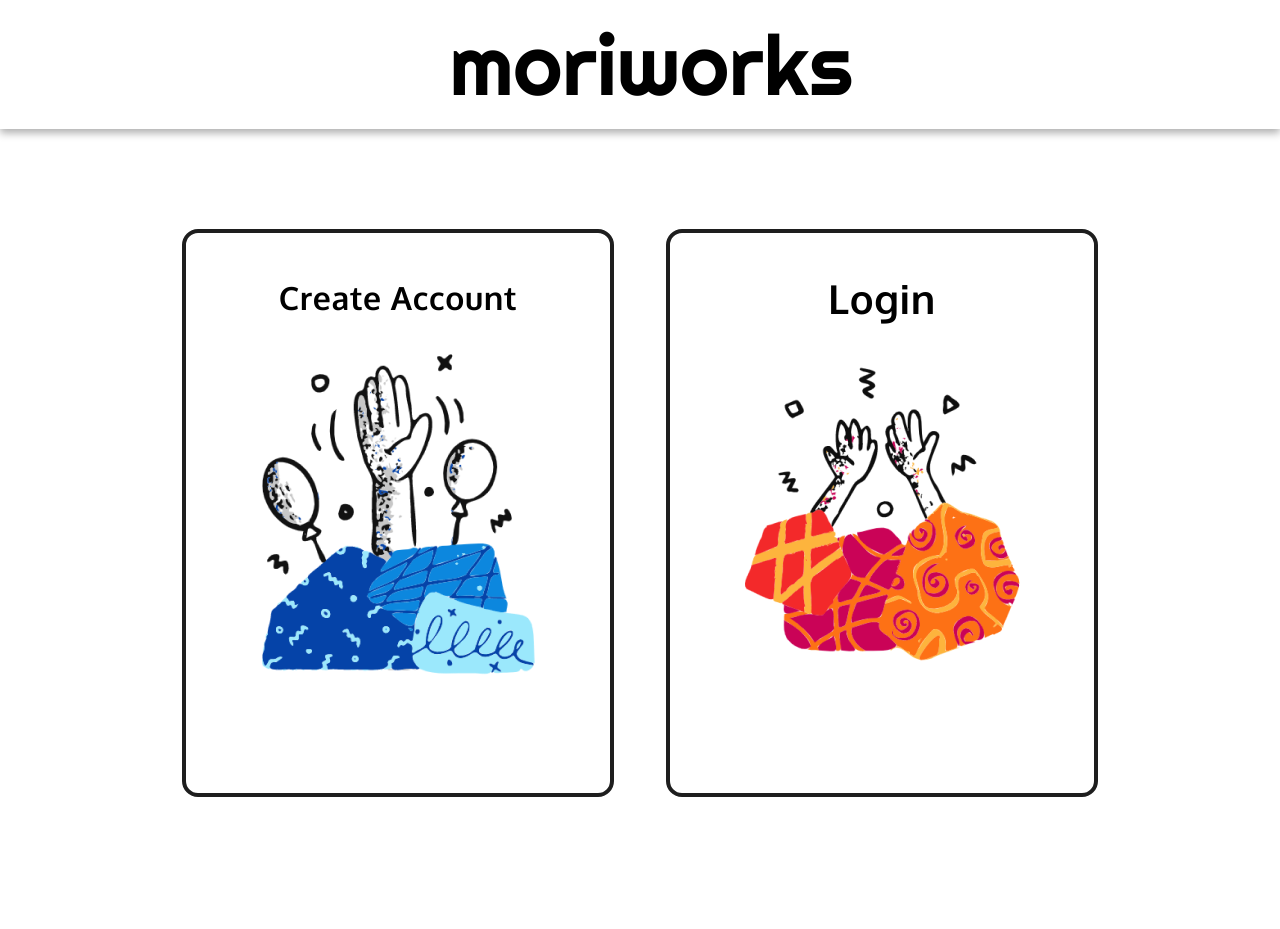
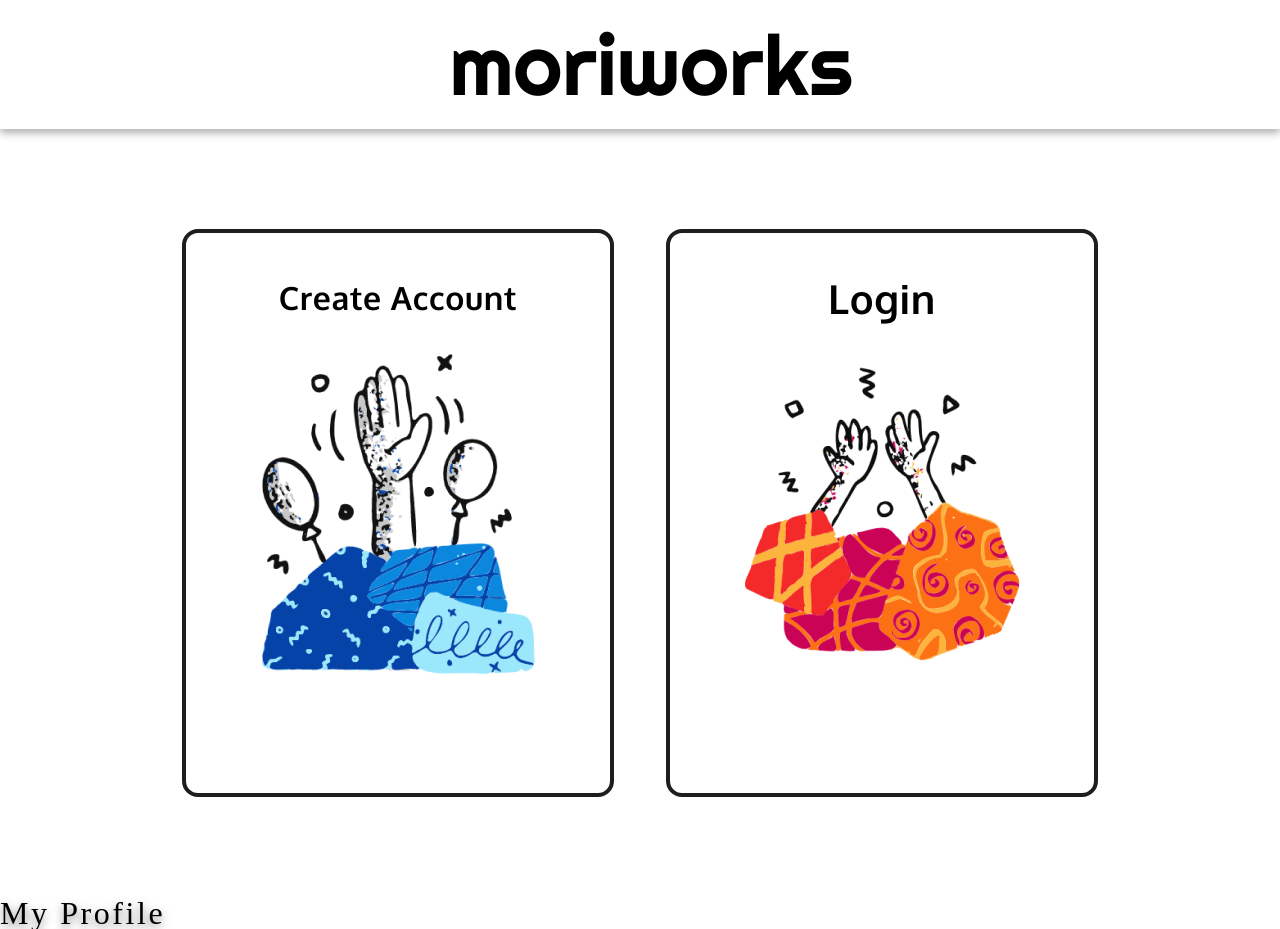
Before and after one commit to Kozaki01/2023_04_cteam, a Next.js app in the folder moriworks/: page / in a window 1280 px wide. Before the commit the page ends 897 px from the top, so only its background shows below. Built offline with nearby package versions, Linux system fonts and the light colour scheme.

Commit message:
タイトルコンポーネント作成

```diff
--- /dev/null
+++ b/moriworks/src/components/Title.module.scss
@@ -0,0 +1,22 @@
+.title_div {
+  display: flex;
+  flex-direction: row;
+  justify-content: center;
+  align-items: center;
+  padding: 0px;
+  position: relative;
+  width: 184px;
+  height: 32px;
+  filter: drop-shadow(0px 4px 5px rgba(0, 0, 0, 0.5));
+}
+.title_h1 {
+  width: 184px;
+  height: 32px;
+  font-family: 'Kosugi Maru';
+  font-style: normal;
+  font-weight: 400;
+  font-size: 32px;
+  line-height: 32px;
+  letter-spacing: 0.08em;
+  color: #000000;
+}
--- /dev/null
+++ b/moriworks/src/components/Title.tsx
@@ -0,0 +1,19 @@
+import React, { ReactNode } from 'react';
+import styles from './Title.module.scss';
+import { useRouter } from 'next/router';
+
+interface TitleProps {
+  text: string;
+}
+
+const Title: React.FC<TitleProps> = ({ text }) => {
+  return (
+    <>
+      <div className={styles.title_div}>
+        <h1 className={styles.title_h1}>{text}</h1>
+      </div>
+    </>
+  );
+};
+
+export default Title;
--- a/moriworks/src/pages/index.tsx
+++ b/moriworks/src/pages/index.tsx
@@ -1,12 +1,14 @@
 import React from 'react';
-import PageComponent from "../components/index/index"
+import PageComponent from '../components/index/index';
 import Header from '../components/index/Header/Header';
+import Title from '../components/Title';
 
 const Index = () => {
   return (
     <>
       <Header type />
       <PageComponent />
+      <Title text={'My Profile'} />
     </>
   );
 };
```
